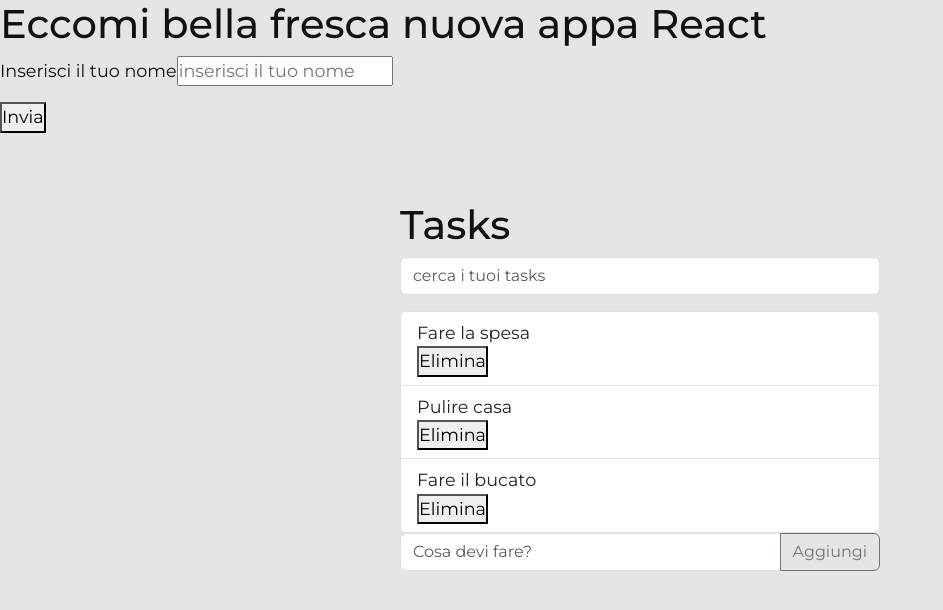
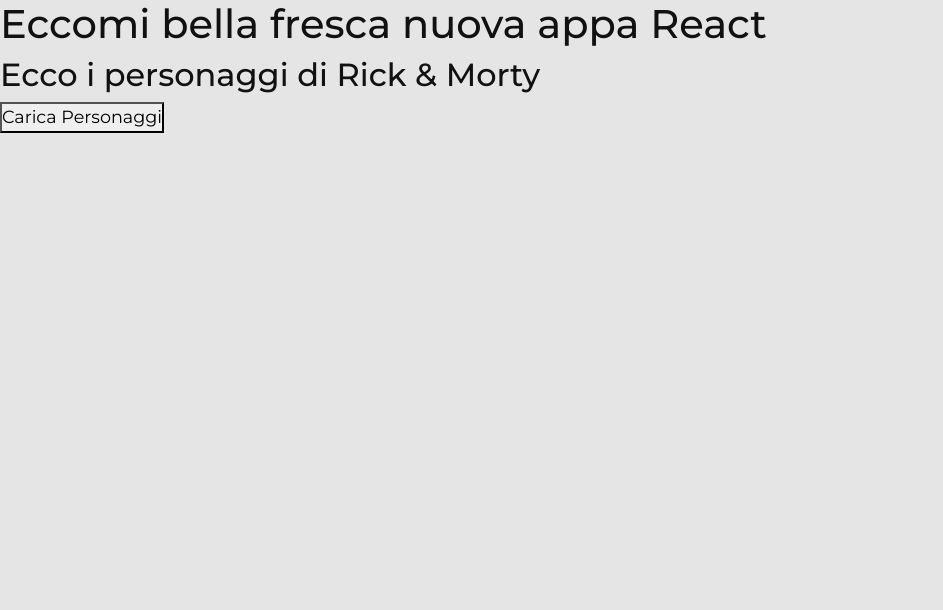
Before and after one commit to pimoGit/lc-react-151, a React (Vite) app: page / in a window 1280 px wide. Shown: the top 610 px of the page, without its empty margins (0-943 px from the left). Built offline with nearby package versions, Linux system fonts and the light colour scheme; the HTML template or start-up script is replaced by a standard one.

Commit message:
chiamnata ad API per lista personaggi al click

```diff
--- a/package.json
+++ b/package.json
@@ -10,6 +10,7 @@
     "preview": "vite preview"
   },
   "dependencies": {
+    "axios": "^1.13.3",
     "bootstrap": "^5.3.8",
     "react": "^19.2.0",
     "react-dom": "^19.2.0"
--- a/src/App.jsx
+++ b/src/App.jsx
@@ -2,6 +2,7 @@
 import AccordionList from "./components/accordion/AccordionList"
 import FormMain from "./components/form/FormMain"
 import TodoList from "./components/form/TodoList"
+import CharactersList from "./components/rickmorty/CharactersList"
 
 function App() {
 
@@ -9,9 +10,11 @@
         <>
             <h1>Eccomi bella fresca nuova appa React</h1>
             {/* <Counter />
-            <AccordionList /> */}
+            <AccordionList />
             <FormMain />
             <TodoList />
+            */}
+            <CharactersList />
         </>
     )
 }
--- /dev/null
+++ b/src/components/rickmorty/CharactersList.jsx
@@ -0,0 +1,31 @@
+import axios from "axios"
+import { useState } from "react"
+
+const endpoint = "https://rickandmortyapi.com/api/character";
+
+function CharactersList() {
+
+    // creiamo var di stato per lista personaggi
+    const [characters, setCharacters] = useState([]);
+
+    // funzione che al click fa chiamata Ajax verso endpoint API
+    function fetchCharacters() {
+        axios.get(endpoint)
+            .then((res) => setCharacters(res.data.results))
+            .catch(err => console.error("Errore nella richiesta"))
+    }
+
+    return (
+        <div>
+            <h2>Ecco i personaggi di Rick & Morty</h2>
+            <button onClick={fetchCharacters}>Carica Personaggi</button>
+            <ul>
+                {characters.map((character) => (
+                    <li key={character.id}>{character.name}</li>
+                ))}
+            </ul>
+        </div>
+    )
+}
+
+export default CharactersList
```
Also changed, not shown: src/components/form/TodoList.jsx (line endings or trailing spaces), 1 other file (tests, documents, lock files or other folders).
